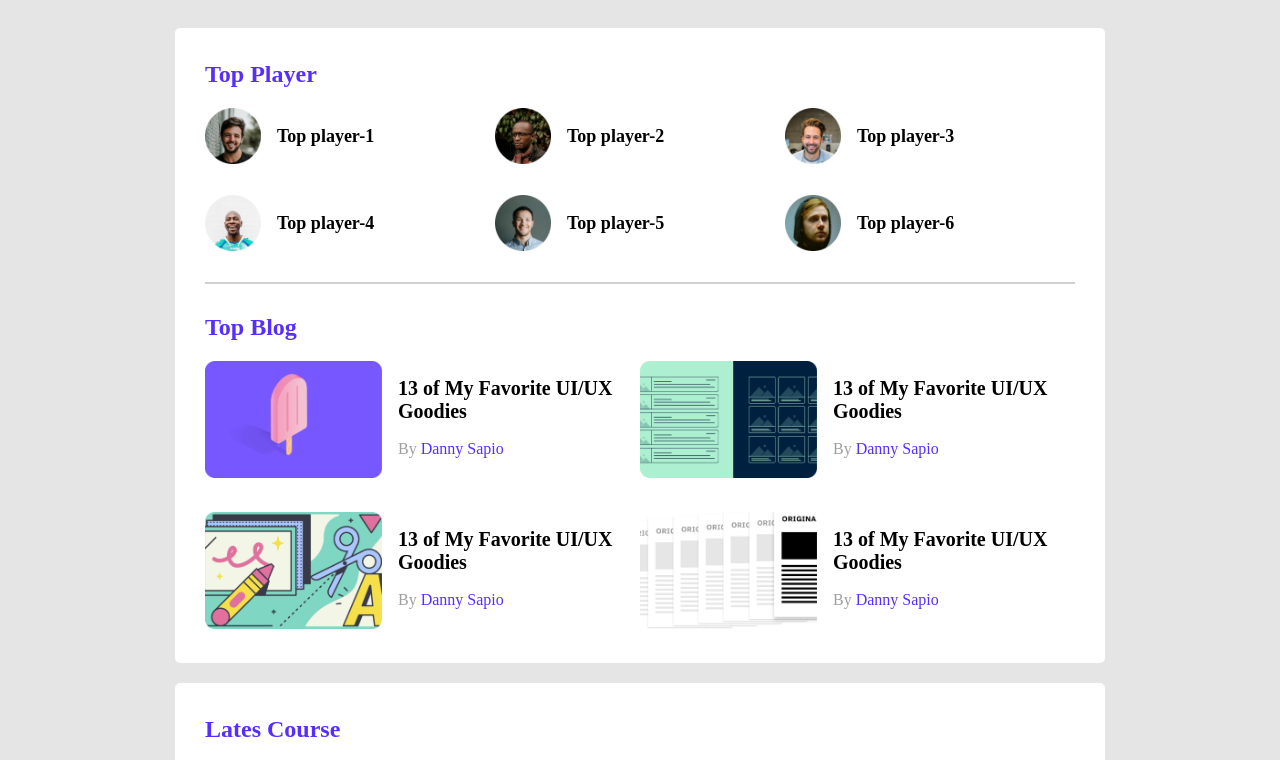
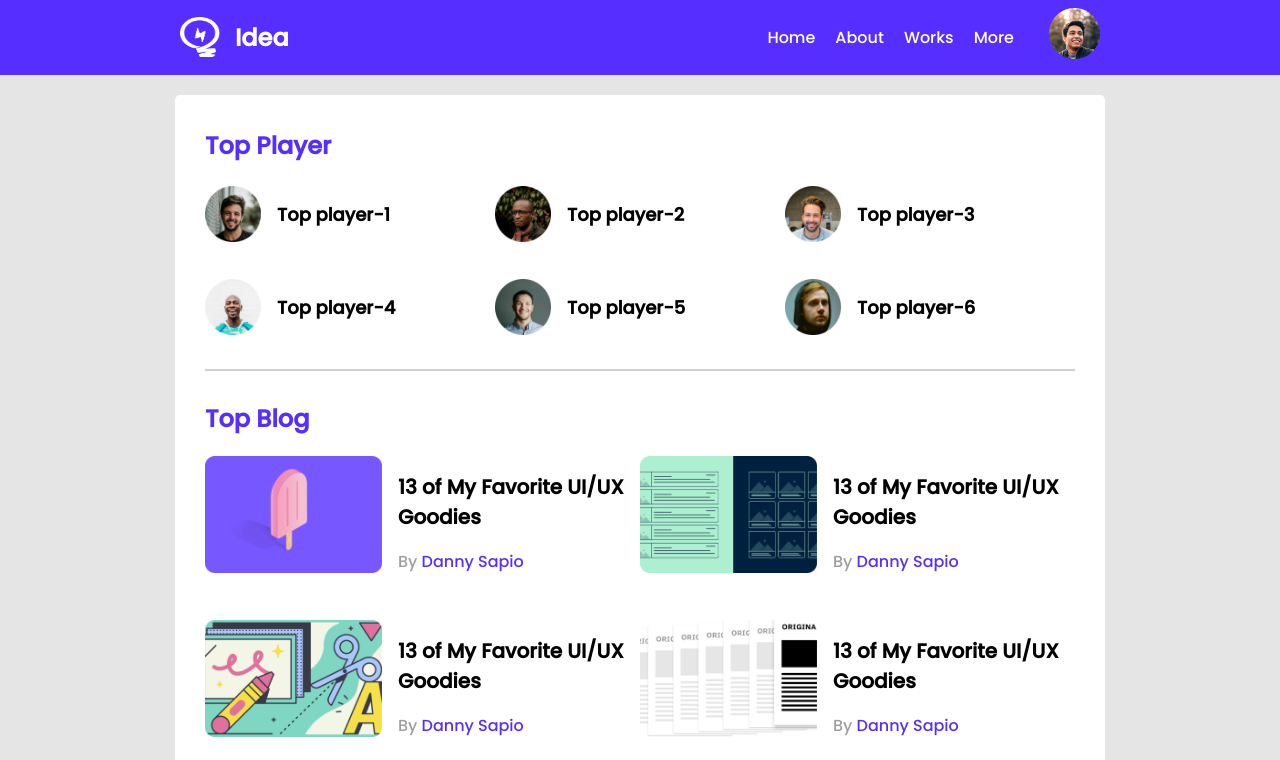
Before and after one commit to siffahim/leader-board, a plain HTML site: page index.html in a window 1280 px wide. Shown: the top 760 px of the page. Drawn offline with Linux system fonts and the light colour scheme.

Commit message:
add header

```diff
--- a/index.html
+++ b/index.html
@@ -10,6 +10,25 @@
     <script src="https://kit.fontawesome.com/3d423388d3.js" crossorigin="anonymous"></script>
 </head>
 <body>
+    <header>
+        <nav>
+            <div class="nav-log">
+                <img src="images/icons/logo.png" alt="">
+                <h2 class="nav-title">Idea</h2>
+            </div>
+            <div class="nav-menu">
+                <div class="nav-menu-text">
+                    <li><a href="#">Home</a></li>
+                    <li><a href="#">About</a></li>
+                    <li><a href="#">Works</a></li>
+                    <li><a href="#">More</a></li>
+                </div>
+                <div class="nav-menu-img">
+                    <img class="nav-title" src="images/icons/profile.png" alt="">
+                </div>
+            </div>
+        </nav>
+    </header>
     <main>
         <section class="container">
             <div class="top-players">
--- a/styles/style.css
+++ b/styles/style.css
@@ -1,5 +1,39 @@
+@import url('https://fonts.googleapis.com/css2?family=Poppins:wght@500&display=swap');
+
 body{
     background: #E5E5E5;
+    font-family: 'Poppins', sans-serif;
+    margin:0;
+}
+header{
+    display: flex;
+    justify-content: center;
+    background-color:#562EFF;
+    color:white;
+}
+nav{
+    width: 920px;
+    display: flex;
+    justify-content: space-between;
+}
+.nav-log,.nav-menu,.nav-menu-text{
+    display: flex;
+    align-items: center;
+}
+.nav-log img{
+    width: 40px;
+    height: 40px;
+}
+.nav-menu-text li{
+    list-style: none;
+    margin-right: 20px;
+}
+.nav-menu-text li a{
+    text-decoration: none;
+    color:white;
+}
+.nav-title{
+    margin-left: 15px;
 }
 main{
     display: flex;
@@ -104,13 +138,27 @@ hr{
 
 @media only screen and (max-width:640px){
    body{
-       padding: 10px;
+       margin: 0;
    }
+   nav{
+
+        width: 100%;
+        flex-direction:column;
+        padding:10px;
+    }
+    .nav-menu{
+        justify-content: space-between;
+    }
     .container{
         width:100%;
+
+    }
+    .top-players,.top-blogs,.lates-course{
+        padding:10px;
     }
     .players{
         grid-template-columns:repeat(1,1fr);
+
 
     }
     /*-------------under-------------*/
```
